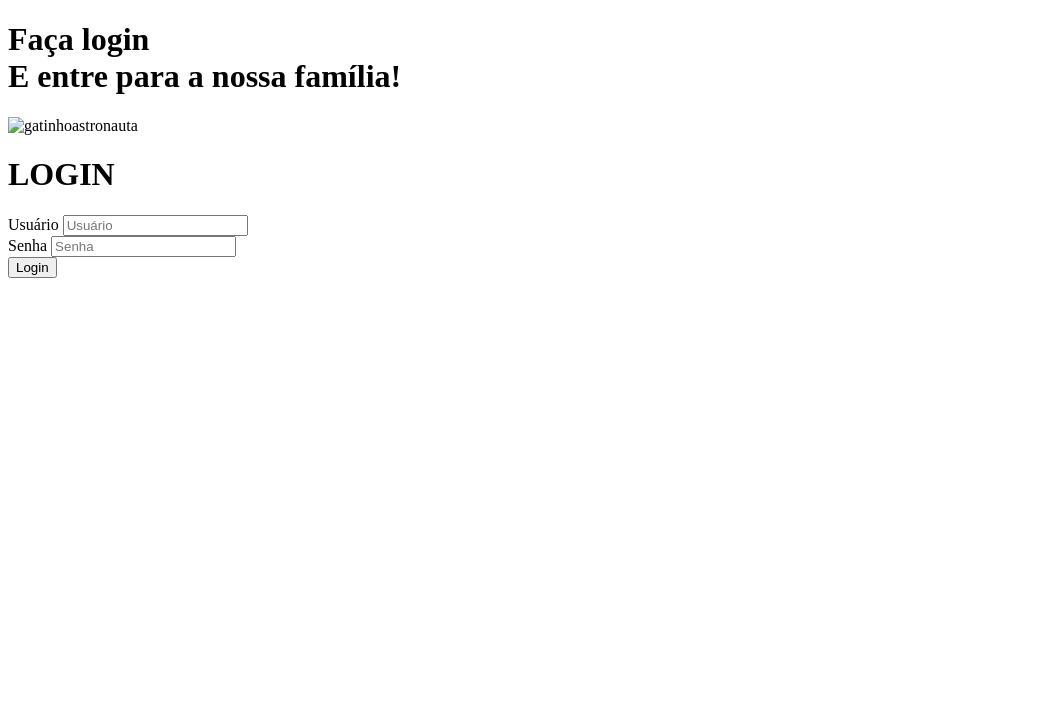
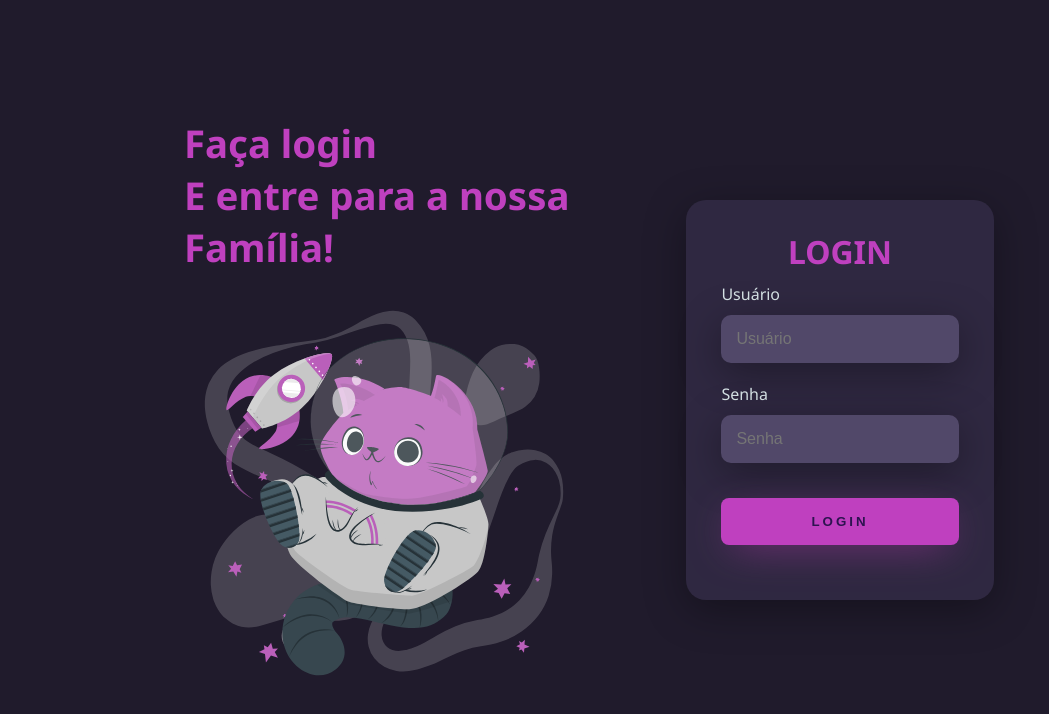
Before and after one commit to Alexsander248/Site-Login, a plain HTML site: page index.html in a window 1280 px wide. Shown: the whole page, without its empty margins (0-1049 px from the left). Drawn offline with Linux system fonts and the light colour scheme.

Commit message:
Ajustando style.css

```diff
--- a/index.html
+++ b/index.html
@@ -4,7 +4,7 @@
         <meta charset="UTF-8">
         <meta http-equiv="X-UA-Compatible" content="IE-edge">
         <meta name="viewport" content="=width=device-width, initial-scale=1.0">
-        <link rel="stylesheet" href="../Menu login/css/style.css">
+        <link rel="stylesheet" href="./css/style.css">
         <title>Login</title>
     </head>
 
@@ -12,8 +12,8 @@
         <div class="main-login">
         <!--Parte Esquerda do Site-->
             <div class="left-login">
-                <h1> Faça login<br> E entre para a nossa família!</h1>
-                <img src="../Menu login/img/gatinhoastronauta.svg" class="gato" alt="gatinhoastronauta">
+                <h1> Faça login<br> E entre para a nossa Família!</h1>
+                <img src="./img/gatinhoastronauta.svg" class="gato" alt="gatinhoastronauta">
             </div>
         <!--Fim parte Esquerda do Site-->
 
```
